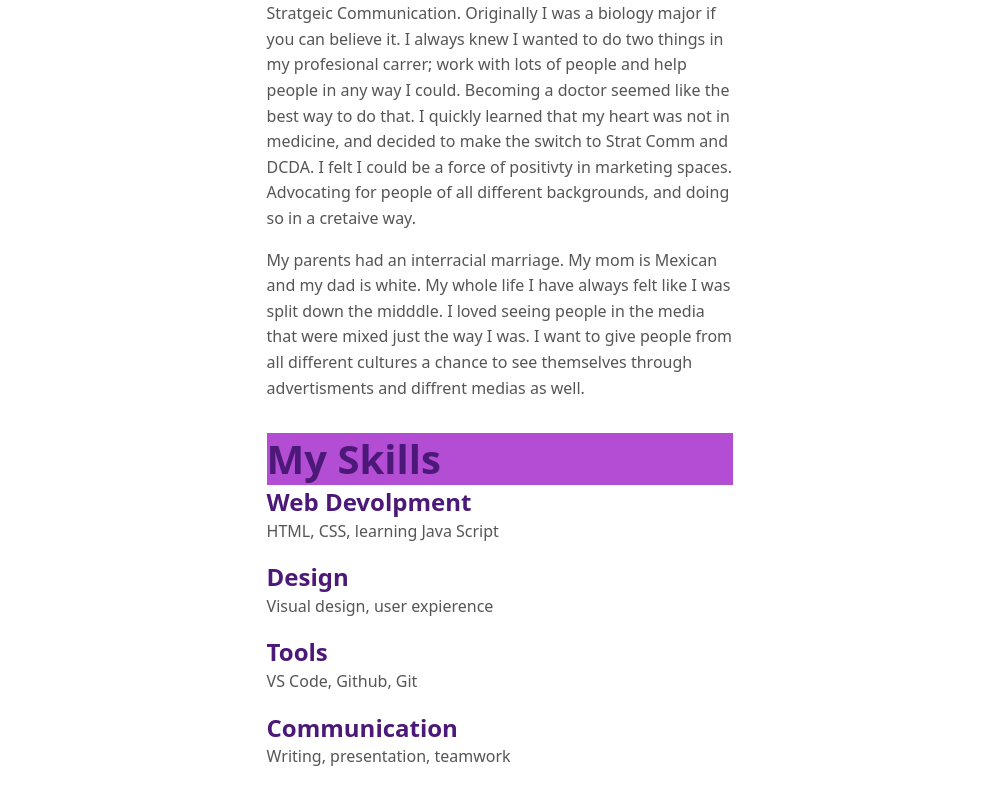
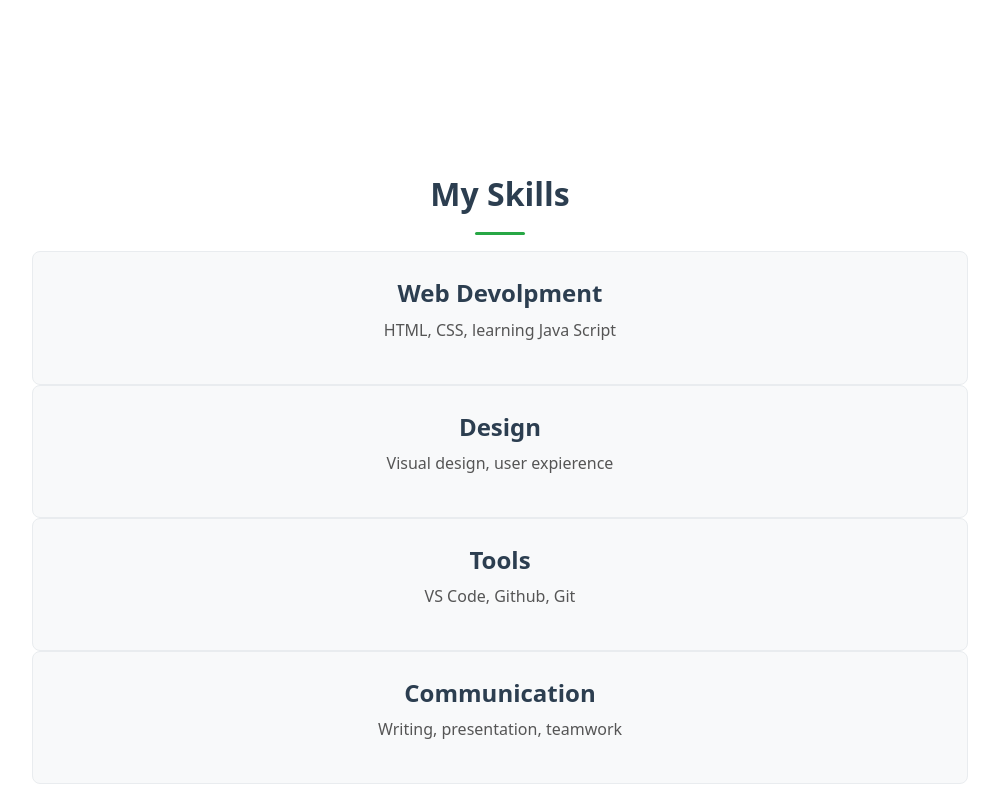
Before and after one commit to gianna-gatson/writ40363-protfolio, a plain HTML site: page sandbox/practice.html in a window 1280 px wide. Shown: the part 1084-1880 px from the top of the page, without its empty margins (140-1139 px from the left). Drawn offline with Linux system fonts and the light colour scheme.

Commit message:
CSS Grid Portfolio Layouts
Fixed images, still working on skill card sections. made all necessary changes to CSS. got rid of header text box on each section

```diff
--- a/sandbox/practice.html
+++ b/sandbox/practice.html
@@ -29,7 +29,7 @@
 </div>
 
 <div class="header_pic">
-  <img src="/images/clearer_headshot.jpg" alt="Gianna Gatson's Headshot"/>
+  <img src="../images/clearer_headshot.jpg" alt="Gianna Gatson's Headshot"/>
 </div>
 
 
@@ -40,7 +40,7 @@
 <!-- about me -->
 <section class="about-section" id="about">
 <div class="about-image">
-  <img src="/images/family.JPG" alt="family picture">
+  <img src="../images/family.JPG" alt="family picture">
 </div>
 
 <div class="about-text">
@@ -56,19 +56,27 @@
 <section class="skills-section" id="skills">
   <h2>My Skills</h2>
   <div class="skills container">
-    <div class="skills-card">
+
+
+    <div class="skill-card">
         <h3>Web Devolpment</h3>
         <p>HTML, CSS, learning Java Script</p>
   </div>
-<div class="skills-card">
+
+
+<div class="skill-card">
         <h3>Design</h3>
         <p>Visual design, user expierence</p>
   </div>
-<div class="skills-card">
+
+
+<div class="skill-card">
         <h3>Tools</h3>
         <p>VS Code, Github, Git</p>
   </div>
-<div class="skills-card">
+
+
+<div class="skill-card">
         <h3>Communication</h3>
         <p>Writing, presentation, teamwork</p>
   </div>
--- a/sandbox/sandbox_css/practice.css
+++ b/sandbox/sandbox_css/practice.css
@@ -98,46 +98,88 @@ main{
     padding: 5%;/*5% padding scales with screen size*/
 }
 
+
+/* Apply to your main container that holds all sections NEW MAIN!!!!!!!!!!!!!!!!*/
+main {
+  display: grid;
+  gap: 4rem;
+  max-width: 1000px;
+  margin: 0 auto;
+  padding: 1rem;
+}
+
+/* Responsive container padding */
+@media (min-width: 768px) {
+  main {
+    padding: 1.5rem;
+  }
+}
+
+/* Consistent section spacing */
+section {
+  /* Individual section styling stays the same */
+}
+
+
+
+
 /*Add to About Section*/
-• about-section {
-   display: flex;
-  flex-wrap: wrap;
+.about-section {
+  display: grid;
+  grid-template-columns: 1fr;
   gap: 2rem;
   padding: 3rem 0;
   align-items: center;
 }
 
-•about-image {
-  flex: 1;
-   min-width: 250px;
-   text-align: center;
+/* On larger screens, create a 2-column layout */
+@media (min-width: 768px) {
+  .about-section {
+    grid-template-columns: 250px 1fr;
+    gap: 3rem;
+  }
 }
 
-• about-image img {
+.about-image {
+  justify-self: center;
+}
+
+.about-image img {
   width: 100%;
   max-width: 250px;
   height: auto;
   border-radius: 8px;
 }
 
+.about-text {
+  /* Text styling stays the same */
+}
+
 •about-text { flex: 2; min-width: 250px; }
 /* End of •about addition */
 
 
+
+
+
+
+
+
+
 /*skills styling*/
 .skills-container {
-  display: flex;
-  flex-wrap: wrap;
+  display: grid;
+  grid-template-columns: repeat(auto-fit, minmax(200px, 1fr));
   gap: 1rem;
+  margin-top: 2rem;
 }
 
 .skill-card {
-  flex: 1;
-  min-width: 200px;
   padding: 1.5rem;
   background: #f8f9fa;
   border-radius: 8px;
   text-align: center;
+  border: 1px solid #e9ecef;
 }
 
 .skill-card h3 {
@@ -151,11 +193,20 @@ section{
 /*end of styling skills section*/
 
 
+
 /*beggining of styling projects section*/
 .projects-container {
-  display: flex;
-  flex-direction: column;
+  display: grid;
+  grid-template-columns: 1fr;
   gap: 2rem;
+  margin-top: 2rem;
+}
+
+/* On tablets and up, show 2 columns */
+@media (min-width: 768px) {
+  .projects-container {
+    grid-template-columns: 1fr 1fr;
+  }
 }
 
 .project-card {
@@ -164,16 +215,19 @@ section{
   border: 1px solid #e9ecef;
   border-radius: 8px;
   box-shadow: 0 2px 4px rgba(0,0,0,0.1);
+  transition: transform 0.3s ease;
+}
+
+.project-card:hover {
+  transform: translateY(-2px);
+  box-shadow: 0 4px 8px rgba(0,0,0,0.15);
 }
 
 .project-card h3 {
   color: #2c3e50;
   margin-bottom: 1rem;
 }
-
-.project-card p {
-  margin-bottom: 0.5rem;
-}/*end of styling projects section*/
+/*end of styling projects section*/
 
 
 /*navigation styling*/
@@ -229,16 +283,42 @@ h1 {
 
 }
 
-h2 {
-    color: #4d1979;
+/* NEW H2 Consistent container behavior for all major sections */
+header,
+main,
+footer {
+  max-width: 1200px;
+  margin: 0 auto;
+  padding: 0 2rem;
+}
+
+/* Main element gets additional grid layout */
+main {
+  display: grid;
+  gap: 6rem;
+  padding: 2rem;
+}
+
+/* Consistent section headers */
+section h2 {
+  text-align: center;
   font-size: 2.5rem;
-    /* Large, clear headline */
-    font-weight: 600;
-    /* Bold for impact */
-    margin: bottom 0.8rem;
-    line-height:1.3 ;
-    background-color:rgb(178, 77, 212);
+  margin-bottom: 3rem;
+  position: relative;
 }
+
+section h2::after {
+  content: '';
+  position: absolute;
+  bottom: -1rem;
+  left: 50%;
+  transform: translateX(-50%);
+  width: 60px;
+  height: 4px;
+  background: linear-gradient(90deg, #667eea, #764ba2);
+  border-radius: 2px;
+}
+
 h3 {
     color: #4d1979;
     font-size: 1.5rem;
@@ -253,3 +333,85 @@ p{
   margin-bottom: 1rem;
   color: #555;
 }
+
+/* Main container for all sections */
+.container {
+  max-width: 1000px;
+  margin: 0 auto;
+  padding: 0 1rem;
+}
+
+/* Responsive container padding */
+@media (min-width: 768px) {
+  .container {
+    padding: 0 2rem;
+  }
+}
+
+/* Consistent section spacing */
+section {
+  padding: 3rem 0;
+}
+
+/* Section headings */
+section h2 {
+  text-align: center;
+  font-size: 2rem;
+  margin-bottom: 2rem;
+  color: #2c3e50;
+}
+
+/* Add some visual interest to section headings */
+section h2::after {
+  content: '';
+  display: block;
+  width: 50px;
+  height: 3px;
+  background: #28a745;
+  margin: 1rem auto 0;
+  border-radius: 2px;
+}
+
+/* Mobile styles (default) */
+main {
+  padding: 2rem 1rem;
+}
+
+/* Tablet and larger screens */
+@media (min-width: 768px) {
+  main {
+    padding: 2rem;
+  }
+}
+
+/* Mobile-first responsive adjustments */
+
+/* Small phones (320px and up) */
+.skills-container {
+  grid-template-columns: 1fr;
+}
+
+/* Large phones and small tablets (480px and up) */
+@media (min-width: 480px) {
+  .skills-container {
+    grid-template-columns: repeat(auto-fit, minmax(200px, 1fr));
+  }
+}
+
+/* Tablets (768px and up) */
+@media (min-width: 768px) {
+  .skills-container {
+    grid-template-columns: repeat(auto-fit, minmax(250px, 1fr));
+  }
+
+  .projects-container {
+    grid-template-columns: 1fr 1fr;
+  }
+}
+
+/* Desktop (1024px and up) */
+@media (min-width: 1024px) {
+  .skills-container {
+    grid-template-columns: repeat(4, 1fr);
+  }
+}
```
Lines whose indentation alone changed are shown as unchanged.
